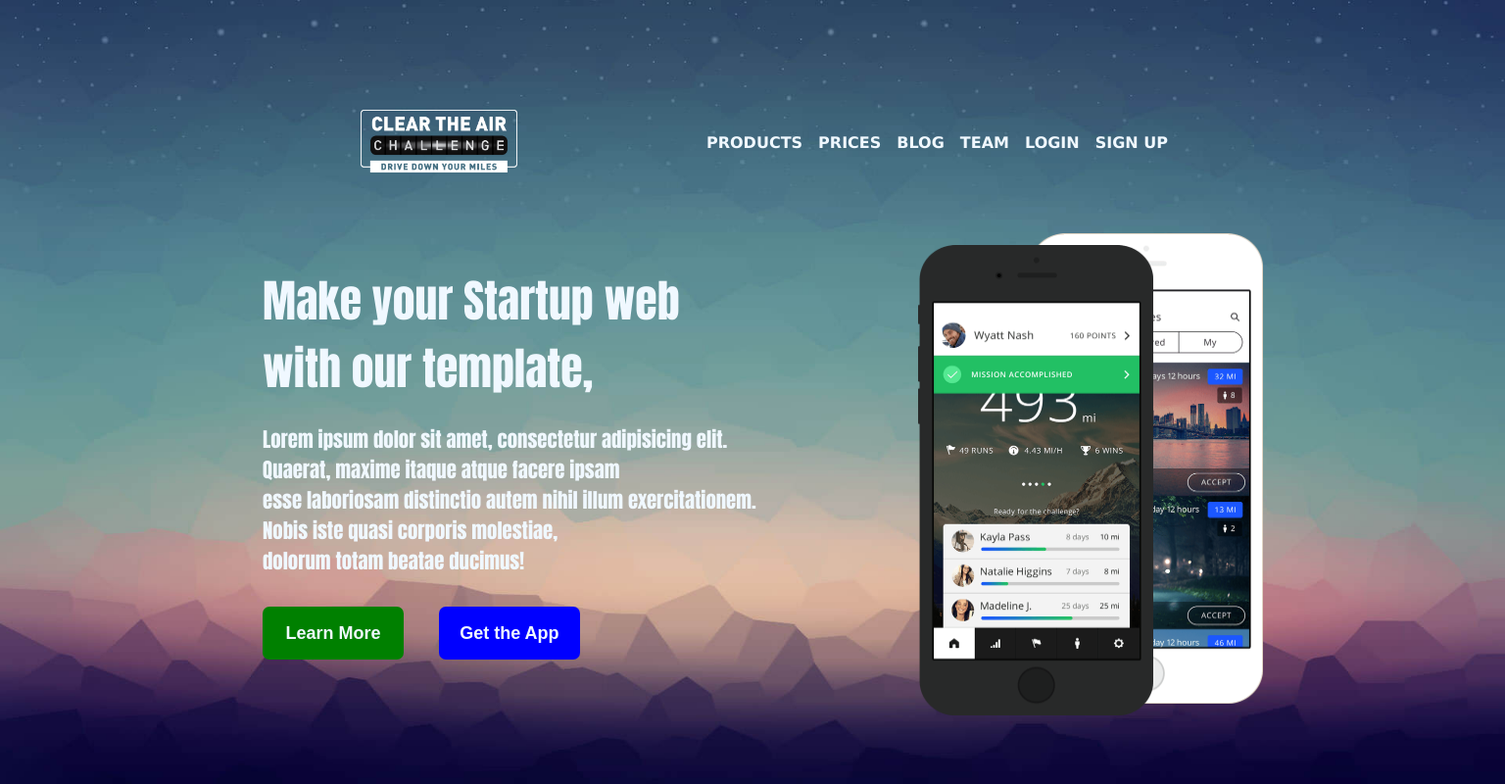
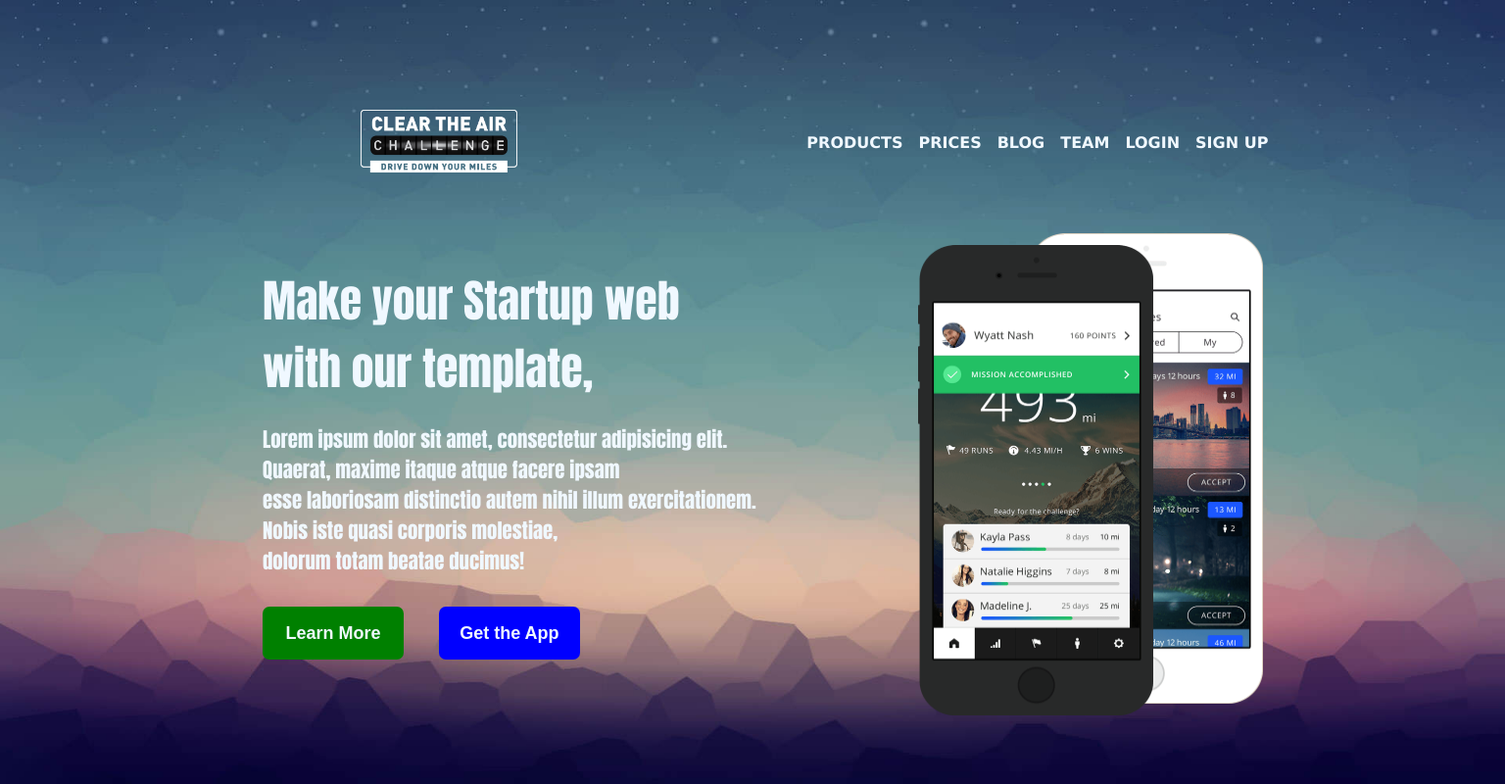
Before and after one commit to iulianSta/mobile-app, a plain HTML site: page index.html in a window 1536 px wide. Shown: the whole page at 98% size. Drawn offline with Linux system fonts and the light colour scheme.

Commit message:
Media Query done

```diff
--- a/css/style.css
+++ b/css/style.css
@@ -14,96 +14,6 @@
   --color-green: green;
   --color-blue: blue;
 }
-
-/* @media only screen and (min-width: 767px)  */
-/* .header {
-    width: 100vw;
-    height: 20vh;
-  }
-  .hamburger {
-    position: relative;
-    left: 39rem;
-  }
-  .side-menu ul {
-    position: relative;
-    left: 14rem;
-  }
-  .side-menu ul li {
-    display: inline;
-    padding-right: 1rem;
-  }
-  #logo {
-    position: relative;
-    right: 65vw;
-  }
-  .text {
-    width: 45%;
-    height: 100%;
-    position: relative;
-    right: 13rem;
-  }
-  .images {
-    width: 10vw;
-    height: 15vh;
-    position: relative;
-    top: 12rem;
-    left: 8rem;
-  }
-  .main {
-    position: relative;
-    bottom: 30vh;
-  }
-  #second-img {
-    position: relative;
-    bottom: 48vh;
-    right: 14vw;
-  } */
-
-/* @media only screen and (min-width: 1000px)  */
-/* .hamburger {
-    position: relative;
-    top: 3vh;
-    left: 14vw;
-    float: right;
-  }
-  #logo {
-    right: 70vw;
-    bottom: 5vw;
-  }
-  .side-menu ul {
-    left: 40vw;
-  }
-  .images {
-    left: 20vw;
-  }
-  #second-img {
-    position: relative;
-    bottom: 37vh;
-    right: 10.5vw;
-  } */
-
-/* Laptops/desktops style */
-/* @media only screen and (min-width: 1200px)  */
-/* .hamburger div {
-    display: none;
-  }
-  .side-menu ul {
-    position: relative;
-    left: 52vw;
-  }
-  #logo {
-    top: 3vh;
-  }
-  #first-img {
-    position: relative;
-    bottom: 10vh;
-  }
-  #second-img {
-    position: relative;
-    bottom: 61vh;
-    right: 6vw;
-  } */
-
 /* Initial style/ Small Mobile Devices */
 /* Body style */
 body {
@@ -211,7 +121,7 @@ body {
   height: 30rem;
   margin-bottom: 2em;
 }
-
+/* Textarea */
 .text-area {
   width: 100%;
   height: 100%;
@@ -262,15 +172,19 @@ button:nth-child(2) {
 /* Media Query */
 /* Media Query for low resolution  Tablets, Ipads */
 @media only screen and (min-width: 481px) and (max-width: 767px) {
+  /* Menu style */
   .side-menu {
     display: none;
   }
+  /* Main content area style */
   .main {
     flex-direction: column-reverse;
   }
+  /* Textarea style */
   .text-area {
     padding-bottom: 2em;
   }
+  /* Buttons style */
   .buttons {
     flex-direction: row;
   }
@@ -281,16 +195,20 @@ button:nth-child(2) {
 }
 /* Media Query for Tablets Ipads portrait mode */
 @media only screen and (min-width: 768px) and (max-width: 1024px) {
+  /* Header style */
   .header {
     justify-content: space-between;
     flex-direction: row-reverse;
   }
+  /* Menu style */
   .side-menu {
     display: none;
   }
+  /* Main content area style */
   .main {
     flex-direction: row-reverse;
   }
+  /* Buttons style */
   .buttons {
     flex-direction: row;
   }
@@ -301,14 +219,17 @@ button:nth-child(2) {
 }
 /* Media Query for Laptops and Desktops */
 @media only screen and (min-width: 1025px) and (max-width: 1280px) {
+  /* Body style */
   body {
     padding: 5rem 5rem 0 5rem;
   }
+  /* Header style */
   .header {
     justify-content: space-between;
     flex-direction: row-reverse;
     padding: 2rem 3rem 0 3rem;
   }
+  /* Menu style */
   .side-menu {
     display: flex;
   }
@@ -324,21 +245,26 @@ button:nth-child(2) {
     padding-top: 1.5em;
     padding-left: 1em;
   }
+  /* Hamburger menu none style */
   .hamburger {
     display: none;
   }
+  /* Main style */
   .main {
     justify-content: center;
     align-items: center;
     flex-direction: row-reverse;
   }
+  /* Textarea style */
   .text-area {
     justify-content: center;
     align-items: flex-start;
   }
+  /* H1 style */
   h1 {
     padding-left: 0;
   }
+  /* Buttons */
   .buttons {
     justify-content: flex-start;
     align-items: flex-start;
@@ -350,6 +276,7 @@ button:nth-child(2) {
     height: 3em;
     margin-right: 2em;
   }
+  /* Images style */
   .images {
     justify-content: center;
     align-items: flex-end;
@@ -364,18 +291,23 @@ button:nth-child(2) {
 }
 /* Media Query for Large screens */
 @media only screen and (min-width: 1281px) {
+  /* Body style */
   body {
     padding: 5rem 20rem 0 20rem;
   }
+  /* Header style */
   .header {
+    width: 65vw;
     justify-content: space-between;
     flex-direction: row-reverse;
     padding: 2rem 3rem 0 3rem;
   }
+  /* Logo style */
   .img-logo {
     width: 10rem;
     height: 4rem;
   }
+  /* Menu style */
   .side-menu {
     display: flex;
   }
@@ -391,21 +323,26 @@ button:nth-child(2) {
     padding-top: 1.5em;
     padding-left: 1em;
   }
+  /* Hamburger menu none style */
   .hamburger {
     display: none;
   }
+  /* Main content area style */
   .main {
     justify-content: center;
     align-items: center;
     flex-direction: row-reverse;
   }
+  /* Textarea style */
   .text-area {
     justify-content: center;
     align-items: flex-start;
   }
+  /* H1 style */
   h1 {
     padding-left: 0;
   }
+  /* Buttons style */
   .buttons {
     justify-content: flex-start;
     align-items: flex-start;
@@ -417,6 +354,7 @@ button:nth-child(2) {
     height: 3em;
     margin-right: 2em;
   }
+  /* Images style */
   .images {
     justify-content: center;
     align-items: flex-end;
```
